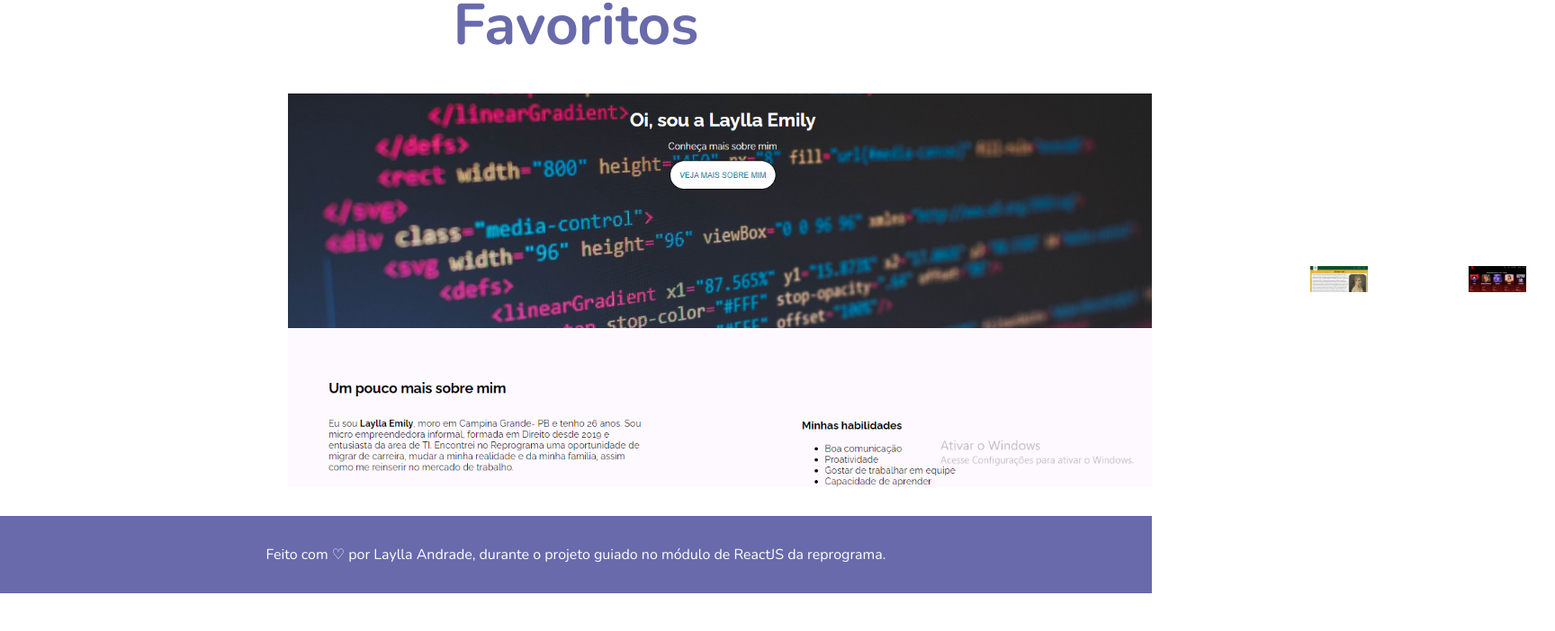
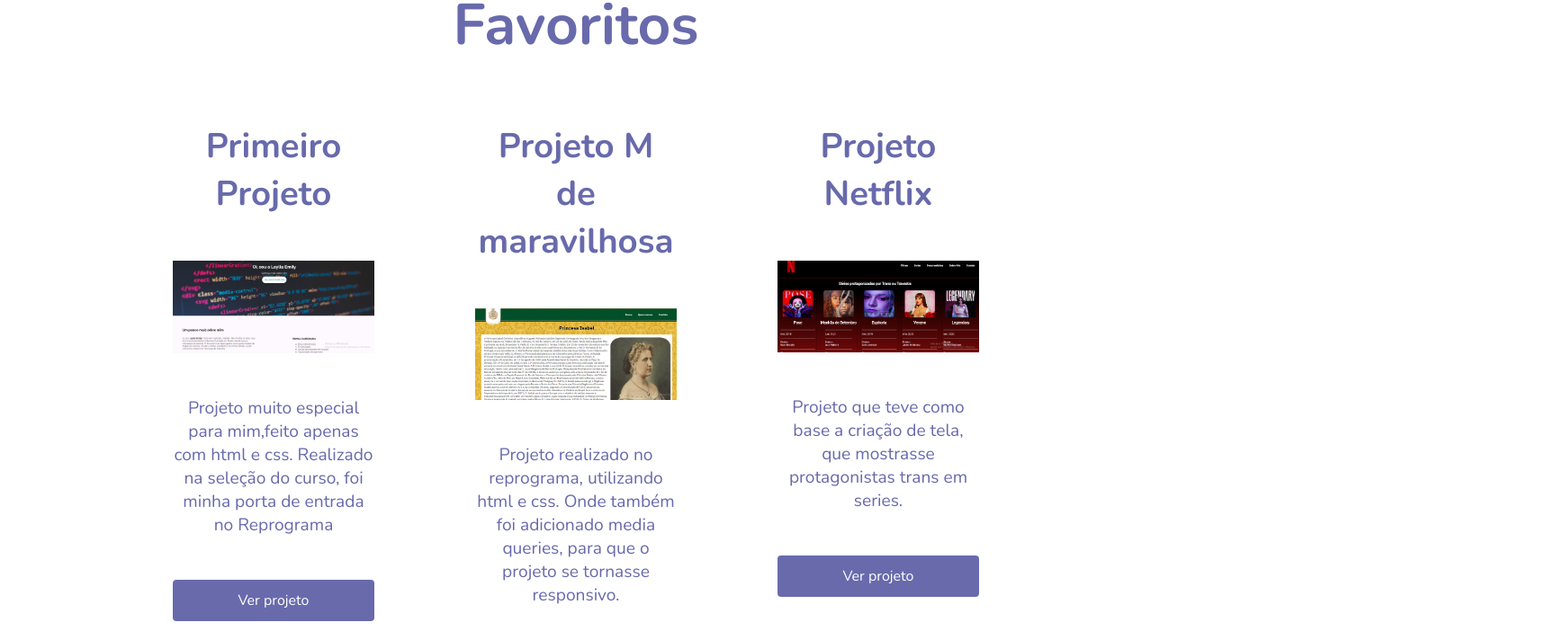
Before and after one commit to layllandrade/projeto-guiado-react, a React (Vite) app: page /portfolio in a window 1280 px wide. Shown: the part 878-1580 px from the top of the page at 90% size, 1728 px wide, since content can reach past the window. Before the commit the page ends 1538 px from the top, so only its background shows below. Built offline with nearby package versions, Linux system fonts and the light colour scheme.

Commit message:
Adicionando sessão de favoritos no portfolio

```diff
--- a/src/pages/Portfolio.jsx
+++ b/src/pages/Portfolio.jsx
@@ -14,24 +14,23 @@ export function Portfolio() {
             <div className={styles.projetosFavoritos}>
                 <h2 className={styles.tituloPrincipal}>Favoritos</h2>
                 <div className={styles.containerCards}>
-            <div className={styles.cards}></div>
-                <h1></h1>
+                    <div className={styles.cards}>
+                        <h1>Primeiro Projeto</h1>
                         <img className={styles.cardImg} src={primeiroImg}/>
-                <p></p>
-                <a className={styles.cardLink}></a>
-            <div className={styles.cards}>
-                <div className={styles.cards}></div>
-                <h1></h1>
-                <img className={styles.cardImg} src={maravilhosaImg}/>
-                <p></p>
-                <a className={styles.cardLink}></a>
+                        <p>Projeto muito especial para mim,feito apenas com html e css. Realizado na seleção do curso, foi minha porta de entrada no Reprograma</p>
+                        <a className={styles.cardLink} href="https://ws3-laylla.netlify.app/" target="_blank">Ver projeto</a>
                     </div>
                     <div className={styles.cards}>
-                <div className={styles.cards}></div>
-                <h1></h1>
+                        <h1>Projeto M de maravilhosa</h1>
+                        <img className={styles.cardImg} src={maravilhosaImg}/>
+                        <p>Projeto realizado no reprograma, utilizando html e css. Onde também foi adicionado media queries, para que o projeto se tornasse responsivo.</p>
+                        <a className={styles.cardLink} href="https://projeto-laylla.netlify.app/" target="_blank">Ver projeto</a>
+                    </div>
+                    <div className={styles.cards}>
+                        <h1>Projeto Netflix</h1>
                         <img className={styles.cardImg} src={netflixImg}/>
-                <p></p>
-                <a className={styles.cardLink}></a>
+                        <p>Projeto que teve como base a criação de tela, que mostrasse protagonistas trans em series.</p>
+                        <a className={styles.cardLink} href="https://projetonetflixx.netlify.app/" target="_blank">Ver projeto</a>
                     </div>
                 </div>
             </div>
--- a/src/styles/components/pages/portfolio.module.css
+++ b/src/styles/components/pages/portfolio.module.css
@@ -31,3 +31,14 @@
 .cardImg {
   width:100%;
 }
+.cardLink {
+    background-color: #686aac;
+    border: none;
+    color: #fff;
+    padding: 12px 32px;
+    text-align: center;
+    text-decoration: none;
+    font-size: 16px;
+    border-radius: 4px;
+    cursor: pointer;
+}
```
Lines whose indentation alone changed are shown as unchanged.
